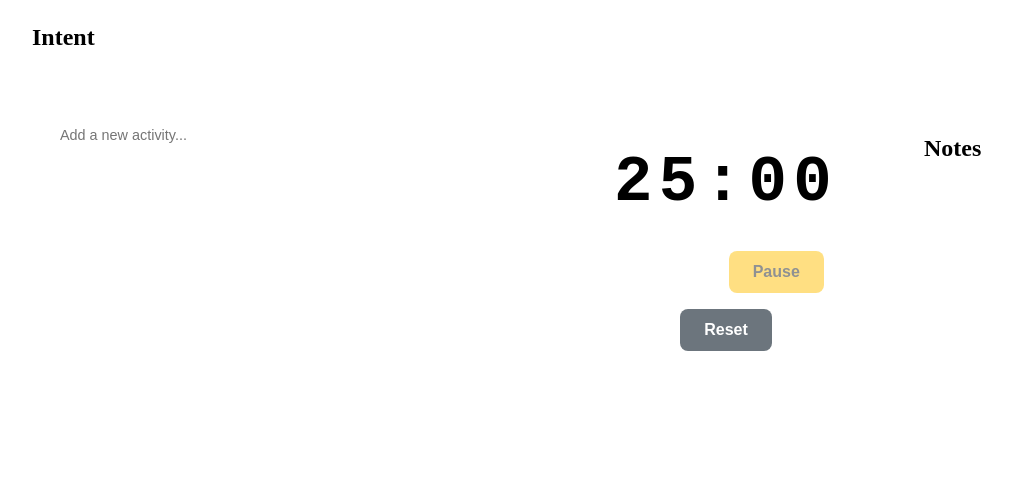
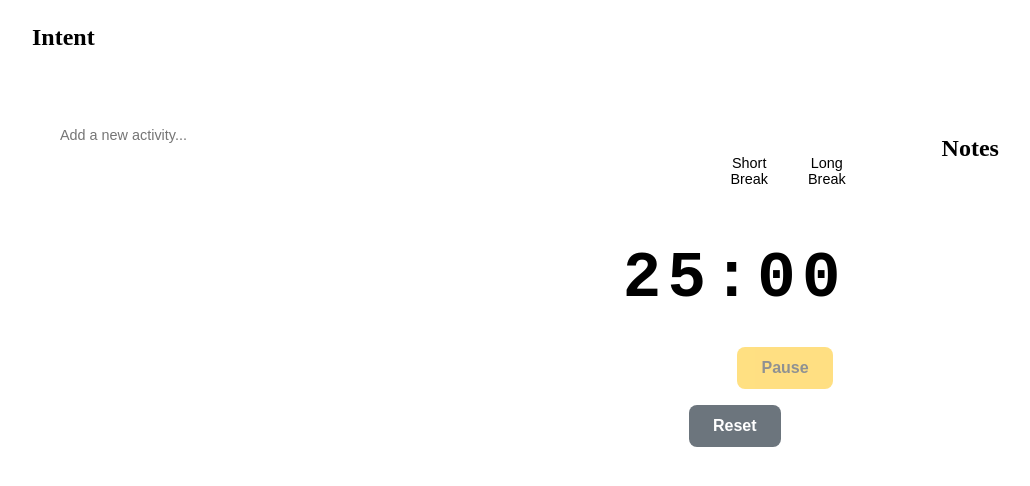
Before and after one commit to SimField2107/intent-app, a React (Vite) app: page / in a window 1280 px wide. Shown: the top 486 px of the page, without its empty margins (8-1038 px from the left). Built offline with nearby package versions, Linux system fonts and the light colour scheme; the HTML template or start-up script is replaced by a standard one.

Commit message:
feat: Add timer modes and dynamic browser title

```diff
--- a/src/components/Timer.jsx
+++ b/src/components/Timer.jsx
@@ -1,9 +1,33 @@
 import React, { useState, useEffect } from 'react';
 import styles from './Timer.module.css';
 
+// Timer mode durations in seconds
+const POMODORO = 1500; // 25 minutes
+const SHORT_BREAK = 300; // 5 minutes
+const LONG_BREAK = 900; // 15 minutes
+
 const Timer = () => {
-  const [timeLeft, setTimeLeft] = useState(1500); // 25 minutes in seconds
+  const [timeLeft, setTimeLeft] = useState(POMODORO);
   const [isActive, setIsActive] = useState(false);
+  const [mode, setMode] = useState('pomodoro');
+
+  // Reset timer when mode changes
+  useEffect(() => {
+    setIsActive(false);
+    switch (mode) {
+      case 'pomodoro':
+        setTimeLeft(POMODORO);
+        break;
+      case 'shortBreak':
+        setTimeLeft(SHORT_BREAK);
+        break;
+      case 'longBreak':
+        setTimeLeft(LONG_BREAK);
+        break;
+      default:
+        setTimeLeft(POMODORO);
+    }
+  }, [mode]);
 
   // Timer effect
   useEffect(() => {
@@ -42,11 +66,56 @@ const Timer = () => {
 
   const handleReset = () => {
     setIsActive(false);
-    setTimeLeft(1500);
+    switch (mode) {
+      case 'pomodoro':
+        setTimeLeft(POMODORO);
+        break;
+      case 'shortBreak':
+        setTimeLeft(SHORT_BREAK);
+        break;
+      case 'longBreak':
+        setTimeLeft(LONG_BREAK);
+        break;
+      default:
+        setTimeLeft(POMODORO);
+    }
+  };
+
+  const getModeDuration = () => {
+    switch (mode) {
+      case 'pomodoro':
+        return POMODORO;
+      case 'shortBreak':
+        return SHORT_BREAK;
+      case 'longBreak':
+        return LONG_BREAK;
+      default:
+        return POMODORO;
+    }
   };
 
   return (
     <div className={styles.timer}>
+      <div className={styles.modeButtons}>
+        <button
+          className={`${styles.modeButton} ${mode === 'pomodoro' ? styles.activeMode : ''}`}
+          onClick={() => setMode('pomodoro')}
+        >
+          Pomodoro
+        </button>
+        <button
+          className={`${styles.modeButton} ${mode === 'shortBreak' ? styles.activeMode : ''}`}
+          onClick={() => setMode('shortBreak')}
+        >
+          Short Break
+        </button>
+        <button
+          className={`${styles.modeButton} ${mode === 'longBreak' ? styles.activeMode : ''}`}
+          onClick={() => setMode('longBreak')}
+        >
+          Long Break
+        </button>
+      </div>
       <div className={styles.timeDisplay}>{formatTime(timeLeft)}</div>
       <div className={styles.controls}>
         <button
--- a/src/components/Timer.module.css
+++ b/src/components/Timer.module.css
@@ -4,6 +4,39 @@
   align-items: center;
   gap: 2rem;
   padding: 2rem;
+}
+
+.modeButtons {
+  display: flex;
+  gap: 0.5rem;
+  margin-bottom: 1rem;
+}
+
+.modeButton {
+  padding: 0.5rem 1rem;
+  border: 2px solid var(--card-background-dark);
+  border-radius: 6px;
+  background-color: var(--background-dark);
+  color: var(--text-dark);
+  font-size: 0.9rem;
+  font-weight: 500;
+  cursor: pointer;
+  transition: all 0.2s ease;
+}
+
+.modeButton:hover {
+  border-color: var(--primary-accent);
+  background-color: var(--card-background-dark);
+}
+
+.modeButton.activeMode {
+  background-color: var(--primary-accent);
+  color: white;
+  border-color: var(--primary-accent);
+}
+
+.modeButton.activeMode:hover {
+  background-color: #0099e6;
 }
 
 .timeDisplay {
```
